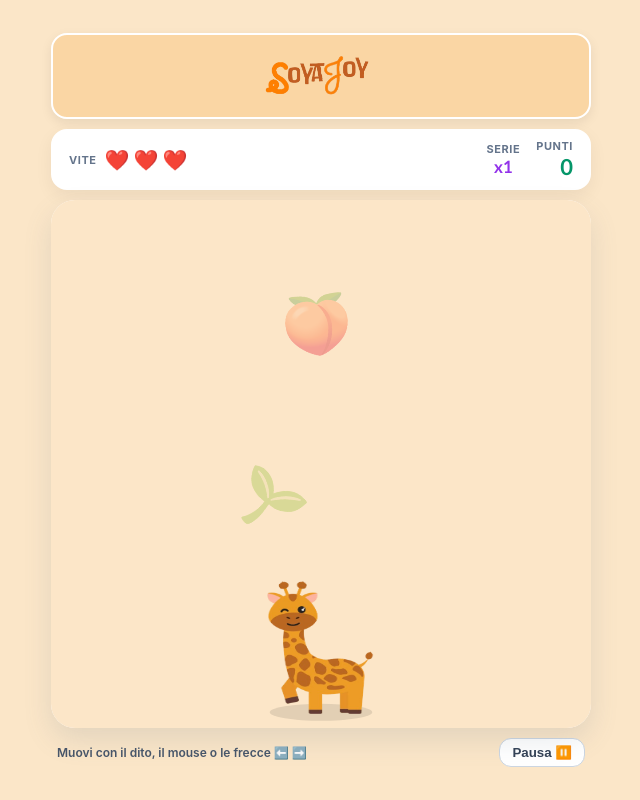
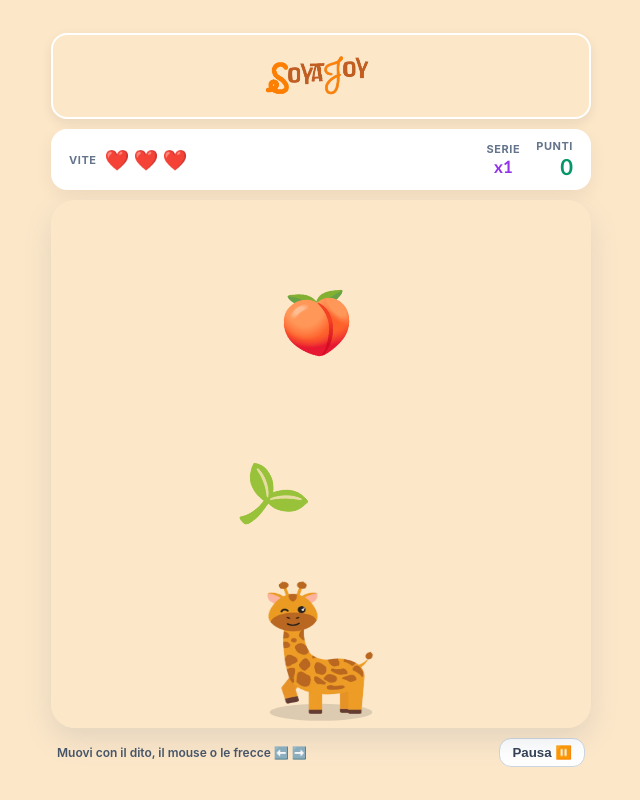
Before and after one commit to emmaestaran/yogurt-juego2.0, a plain HTML site: page index.html in a window 1280 px wide. Both pictures are taken after a click on the button "GIOCA! 🎮". Shown: the whole page, without its empty margins (319-959 px from the left). Drawn offline with Linux system fonts and the light colour scheme.

Commit message:
index.html

```diff
--- a/index.html
+++ b/index.html
@@ -14,7 +14,7 @@
 
         body {
             font-family: -apple-system, BlinkMacSystemFont, "Segoe UI", Roboto, Helvetica, Arial, sans-serif;
-            background-color: rgba(246, 183, 95, 0.34);
+            background-color: #fce7c9;
             min-height: 100vh;
             min-height: 100dvh;
             display: flex;
@@ -41,7 +41,6 @@
             align-items: center;
         }
 
-        /* Banner superior con tamaño y posición fijos para los 4 logotipos */
         .brand-banner {
             width: 100%;
             height: 86px;
@@ -53,7 +52,7 @@
             display: flex;
             align-items: center;
             justify-content: center;
-            background-color: rgba(246, 183, 95, 0.34);
+            background-color: #fce7c9;
             padding: 6px 16px;
             transition: background-color 0.25s ease;
         }
@@ -134,10 +133,9 @@
             box-shadow: 0 12px 28px rgba(100, 116, 139, 0.16);
             touch-action: none;
             cursor: pointer;
-            background-color: #ffffff;
+            background-color: #fce7c9;
         }
 
-        /* Sin efecto velado: fondo limpio y tarjetas nítidas */
         .overlay-screen {
             position: absolute;
             inset: 0;
@@ -199,11 +197,10 @@
             box-shadow: 0 6px 16px rgba(0, 0, 0, 0.12);
         }
 
-        /* Colores puros al 34% sobre fondo blanco sin velo extra */
-        .card-giraffe { background-color: rgba(246, 183, 95, 0.34); color: #78350f; }
-        .card-panda { background-color: rgba(255, 185, 185, 0.34); color: #881337; }
-        .card-crocodile { background-color: rgba(126, 217, 87, 0.34); color: #064e3b; }
-        .card-monkey { background-color: rgba(255, 220, 79, 0.34); color: #713f12; }
+        .card-giraffe { background-color: #fce7c9; color: #78350f; }
+        .card-panda { background-color: #ffe7e7; color: #881337; }
+        .card-crocodile { background-color: #d3f2c6; color: #064e3b; }
+        .card-monkey { background-color: #fff3c3; color: #713f12; }
 
         .character-card img {
             width: 54px;
@@ -323,12 +320,10 @@
 <body id="pageBody">
 
     <div class="container">
-        <!-- Logo Superior con tamaño fijo -->
         <div id="brandBanner" class="brand-banner">
             <img id="logoImage" src="logo-jirafa.png" alt="SOYAJOY">
         </div>
 
-        <!-- Barra de Estadísticas -->
         <div class="stats-bar">
             <div class="lives-box">
                 <span class="stat-label">Vite</span>
@@ -348,11 +343,9 @@
             </div>
         </div>
 
-        <!-- Área de Juego -->
         <div id="canvasWrapper" class="canvas-wrapper">
             <canvas id="gameCanvas"></canvas>
 
-            <!-- Pantalla Inicial -->
             <div id="startScreen" class="overlay-screen">
                 <h1 id="welcomeTitle" class="title-main font-game">Ciao! Scegli il tuo amico!</h1>
                 <p class="subtitle-main">Tocca un animale per giocare e mangiare la sua frutta preferita e la soia</p>
@@ -378,7 +371,7 @@
 
                     <button type="button" data-char="monkey" onclick="handleSelectChar('monkey')" class="character-card card-monkey">
                         <img src="mono.png" alt="Mono">
-                        <span class="char-name font-game">Scimmia</span>
+                        <span class="char-name font-game">Mono</span>
                         <span class="char-fruit">🍌 Banana</span>
                     </button>
                 </div>
@@ -399,7 +392,6 @@
                 </button>
             </div>
 
-            <!-- Pantalla Pausa -->
             <div id="pauseScreen" class="overlay-screen" style="display: none;">
                 <div style="font-size: 46px; margin-bottom: 8px;">⏸️</div>
                 <h2 class="font-game" style="font-size: 30px; color: #0ea5e9; margin-bottom: 16px;">Gioco in Pausa</h2>
@@ -414,7 +406,6 @@
                 </button>
             </div>
 
-            <!-- Pantalla Fin del Juego -->
             <div id="gameOverScreen" class="overlay-screen" style="display: none;">
                 <div style="font-size: 46px; margin-bottom: 6px;">🌟</div>
                 <h2 class="font-game" style="font-size: 32px; color: #f43f5e; margin-bottom: 4px;">Bravissimo!</h2>
@@ -440,7 +431,6 @@
             </div>
         </div>
 
-        <!-- Barra Inferior -->
         <div class="footer-bar">
             <span>Muovi con il dito, il mouse o le frecce ⬅️ ➡️</span>
             <button type="button" onclick="togglePause()" class="btn-pause">Pausa ⏸️</button>
@@ -503,6 +493,7 @@
             } catch (e) {}
         }
 
+        // Colores sólidos equivalentes al 34% sobre fondo blanco para evitar velo sobre las frutas
         const CHARACTERS = {
             giraffe: {
                 id: 'giraffe',
@@ -510,7 +501,7 @@
                 fallbackEmoji: '🦒',
                 logoSrc: 'logo-jirafa.png',
                 animalSrc: 'jirafa.png',
-                bgRgba: 'rgba(246, 183, 95, 0.34)',
+                bgSolid: '#fce7c9',
                 fruitEmoji: '🍑',
                 fruitName: 'pesche',
                 titleColor: '#d97706',
@@ -528,7 +519,7 @@
                 fallbackEmoji: '🐯',
                 logoSrc: 'logo-panda.png',
                 animalSrc: 'panda.png',
-                bgRgba: 'rgba(255, 185, 185, 0.34)',
+                bgSolid: '#ffe7e7',
                 fruitEmoji: '🍓',
                 fruitName: 'fragole',
                 titleColor: '#e11d48',
@@ -546,7 +537,7 @@
                 fallbackEmoji: '🐊',
                 logoSrc: 'logo-cocodrilo.png',
                 animalSrc: 'cocodrilo.png',
-                bgRgba: 'rgba(126, 217, 87, 0.34)',
+                bgSolid: '#d3f2c6',
                 fruitEmoji: '🍐',
                 fruitName: 'pere',
                 titleColor: '#15803d',
@@ -564,7 +555,7 @@
                 fallbackEmoji: '🐒',
                 logoSrc: 'logo-mono.png',
                 animalSrc: 'mono.png',
-                bgRgba: 'rgba(255, 220, 79, 0.34)',
+                bgSolid: '#fff3c3',
                 fruitEmoji: '🍌',
                 fruitName: 'banane',
                 titleColor: '#ca8a04',
@@ -626,6 +617,8 @@
         let spawnTimer = 0;
         let elapsedPlayTime = 0;
         let animFrameId = null;
+        let logicalWidth = 400;
+        let logicalHeight = 450;
         const BASE_SPAWN_INTERVAL = 1600;
 
         const player = {
@@ -651,10 +644,10 @@
             selectedCharKey = charKey;
             const cfg = CHARACTERS[charKey];
 
-            brandBanner.style.backgroundColor = cfg.bgRgba;
+            brandBanner.style.backgroundColor = cfg.bgSolid;
             logoImage.src = cfg.logoSrc;
-            pageBody.style.backgroundColor = cfg.bgRgba;
-            canvas.style.backgroundColor = '#ffffff';
+            pageBody.style.backgroundColor = cfg.bgSolid;
+            canvas.style.backgroundColor = cfg.bgSolid;
 
             welcomeTitle.style.color = cfg.titleColor;
             startBtn.style.background = cfg.btnGradient;
@@ -673,15 +666,20 @@
 
         function resizeCanvas() {
             const rect = canvasWrapper.getBoundingClientRect();
-            canvas.width = rect.width > 0 ? rect.width : 400;
-            canvas.height = rect.height > 0 ? rect.height : 450;
+            const dpr = Math.min(window.devicePixelRatio || 1, 3);
+            logicalWidth = rect.width > 0 ? rect.width : 400;
+            logicalHeight = rect.height > 0 ? rect.height : 450;
 
-            player.width = Math.max(92, canvas.width * 0.25);
+            canvas.width = Math.round(logicalWidth * dpr);
+            canvas.height = Math.round(logicalHeight * dpr);
+            ctx.setTransform(dpr, 0, 0, dpr, 0, 0);
+
+            player.width = Math.max(92, logicalWidth * 0.25);
             player.height = player.width * 1.05;
-            player.y = canvas.height - player.height - 10;
+            player.y = logicalHeight - player.height - 10;
 
             if (gameState === 'START') {
-                player.x = canvas.width / 2 - player.width / 2;
+                player.x = logicalWidth / 2 - player.width / 2;
             } else {
                 clampPlayerPosition();
             }
@@ -721,13 +719,12 @@
 
         function clampPlayerPosition() {
             if (player.x < 0) player.x = 0;
-            if (player.x > canvas.width - player.width) player.x = canvas.width - player.width;
+            if (player.x > logicalWidth - player.width) player.x = logicalWidth - player.width;
         }
 
-        // Progresión de velocidad más notoria con el tiempo y los puntos
         function getDifficultyFactor() {
-            const timeBonus = Math.min(180, elapsedPlayTime * 3.2); // +3.2 px/s cada segundo
-            const scoreBonus = Math.min(140, score * 0.65);         // +0.65 px/s por punto
+            const timeBonus = Math.min(180, elapsedPlayTime * 3.2);
+            const scoreBonus = Math.min(140, score * 0.65);
             return timeBonus + scoreBonus;
         }
 
@@ -742,12 +739,12 @@
                 chosenTemplate = BAD_ITEMS[Math.floor(Math.random() * BAD_ITEMS.length)];
             }
 
-            const size = isGood ? Math.max(38, canvas.width * 0.105) : Math.max(32, canvas.width * 0.085);
+            const size = isGood ? Math.max(40, logicalWidth * 0.11) : Math.max(34, logicalWidth * 0.09);
             const baseSpeed = isGood ? (110 + Math.random() * 25) : (102 + Math.random() * 22);
             const progressiveSpeed = getDifficultyFactor();
 
             items.push({
-                x: Math.random() * (canvas.width - size),
+                x: Math.random() * (logicalWidth - size),
                 y: -size,
                 size: size,
                 speed: baseSpeed + progressiveSpeed,
@@ -771,18 +768,20 @@
 
         function drawCanvasBackground() {
             const cfg = CHARACTERS[selectedCharKey];
-            ctx.fillStyle = '#ffffff';
-            ctx.fillRect(0, 0, canvas.width, canvas.height);
-            ctx.fillStyle = cfg.bgRgba;
-            ctx.fillRect(0, 0, canvas.width, canvas.height);
+            ctx.save();
+            ctx.globalAlpha = 1.0;
+            ctx.fillStyle = cfg.bgSolid;
+            ctx.fillRect(0, 0, logicalWidth, logicalHeight);
+            ctx.restore();
         }
 
         function drawPlayer(dt) {
             const cfg = CHARACTERS[selectedCharKey];
             const img = loadedAnimalImgs[selectedCharKey];
             ctx.save();
+            ctx.globalAlpha = 1.0;
 
-            ctx.fillStyle = 'rgba(0, 0, 0, 0.1)';
+            ctx.fillStyle = 'rgba(0, 0, 0, 0.12)';
             ctx.beginPath();
             ctx.ellipse(
                 player.x + player.width / 2,
@@ -806,7 +805,7 @@
             if (img && img.complete && img.naturalWidth > 0) {
                 ctx.drawImage(img, -player.width / 2, -player.height, player.width, player.height);
             } else {
-                ctx.font = `${player.width * 0.85}px sans-serif`;
+                ctx.font = `${player.width * 0.85}px "Apple Color Emoji", "Segoe UI Emoji", "Noto Color Emoji", sans-serif`;
                 ctx.textAlign = 'center';
                 ctx.textBaseline = 'bottom';
                 ctx.fillText(cfg.fallbackEmoji, 0, 0);
@@ -818,11 +817,13 @@
         function drawItems() {
             items.forEach(item => {
                 ctx.save();
+                ctx.globalAlpha = 1.0;
                 ctx.translate(item.x + item.size / 2, item.y + item.size / 2);
                 ctx.rotate(item.rotation);
-                ctx.font = `${item.size}px sans-serif`;
+                ctx.font = `${item.size}px "Apple Color Emoji", "Segoe UI Emoji", "Noto Color Emoji", sans-serif`;
                 ctx.textAlign = 'center';
                 ctx.textBaseline = 'middle';
+                ctx.fillStyle = '#000000';
                 ctx.fillText(item.emoji, 0, 0);
                 ctx.restore();
             });
@@ -856,7 +857,6 @@
             if (keys.right) player.x += player.speed * dt;
             clampPlayerPosition();
 
-            // También aumenta el ritmo de aparición de frutas con el tiempo
             spawnTimer += dt * 1000;
             const intervalReduction = Math.min(950, (elapsedPlayTime * 15) + (score * 2.5));
             const currentInterval = Math.max(650, BASE_SPAWN_INTERVAL - intervalReduction);
@@ -905,7 +905,7 @@
                     continue;
                 }
 
-                if (item.y > canvas.height + 50) {
+                if (item.y > logicalHeight + 50) {
                     if (item.isGood) {
                         combo = 0;
                         updateUI();
@@ -916,7 +916,7 @@
         }
 
         function render(dt) {
-            ctx.clearRect(0, 0, canvas.width, canvas.height);
+            ctx.clearRect(0, 0, logicalWidth, logicalHeight);
             drawCanvasBackground();
             drawPlayer(dt);
             drawItems();
@@ -971,7 +971,7 @@
             gameOverScreen.style.display = 'none';
 
             gameState = 'PLAYING';
-            player.x = canvas.width / 2 - player.width / 2;
+            player.x = logicalWidth / 2 - player.width / 2;
             spawnItem();
             render(0);
             animFrameId = requestAnimationFrame(gameLoop);
```
